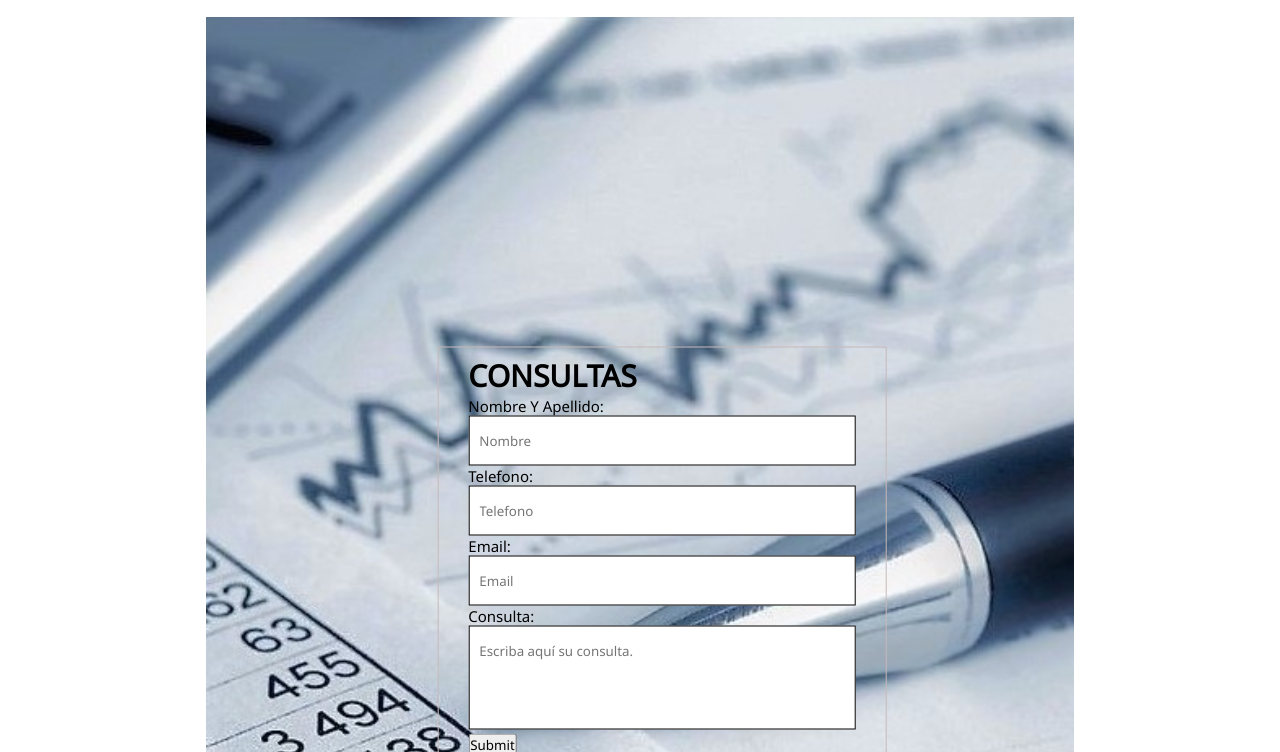
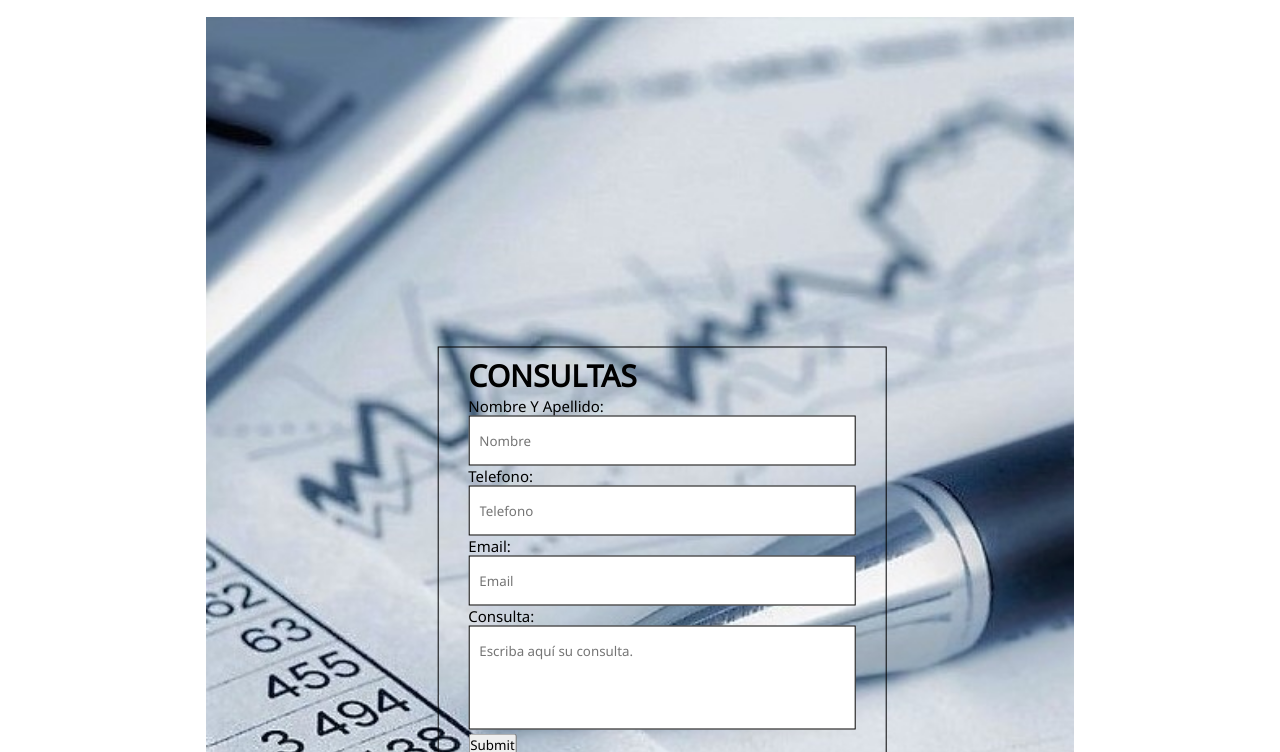
Before and after one commit to dilan100795/estudio-contable--nunez, a plain HTML site: page paginas/consultas.html in a window 1280 px wide. Shown: the part 200-952 px from the top of the page. Drawn offline with Linux system fonts and the light colour scheme; a web font is replaced by a local one.

Commit message:
prueba develop

```diff
--- a/style.css
+++ b/style.css
@@ -188,7 +188,7 @@ margin: 20px;
   color:rgb(0, 0, 0);
   font-size: 15px;
   text-align: left;
-  border:solid 1px rgb(199, 185, 185) ;
+  border:solid 1px rgb(0, 0, 0) ;
   padding: 7px 30px;
 
 }
```
